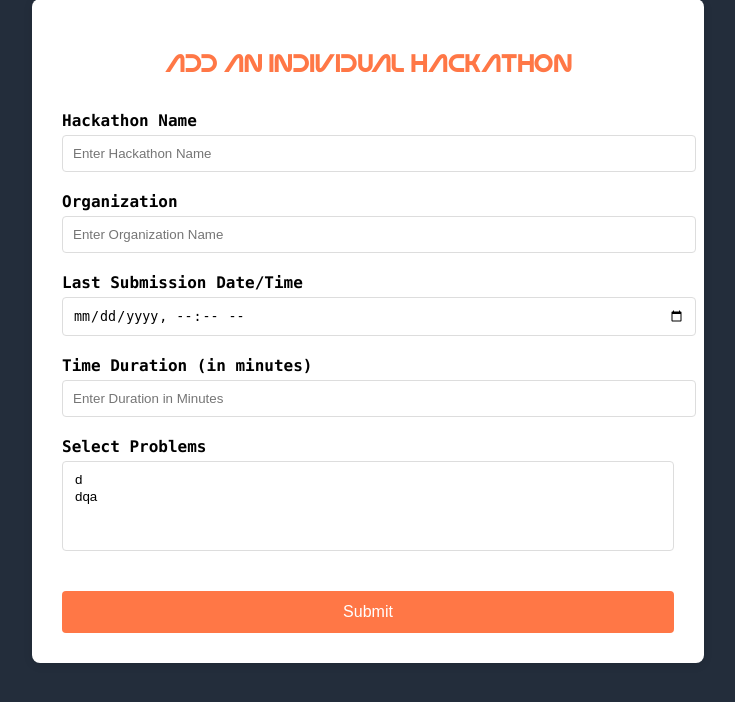
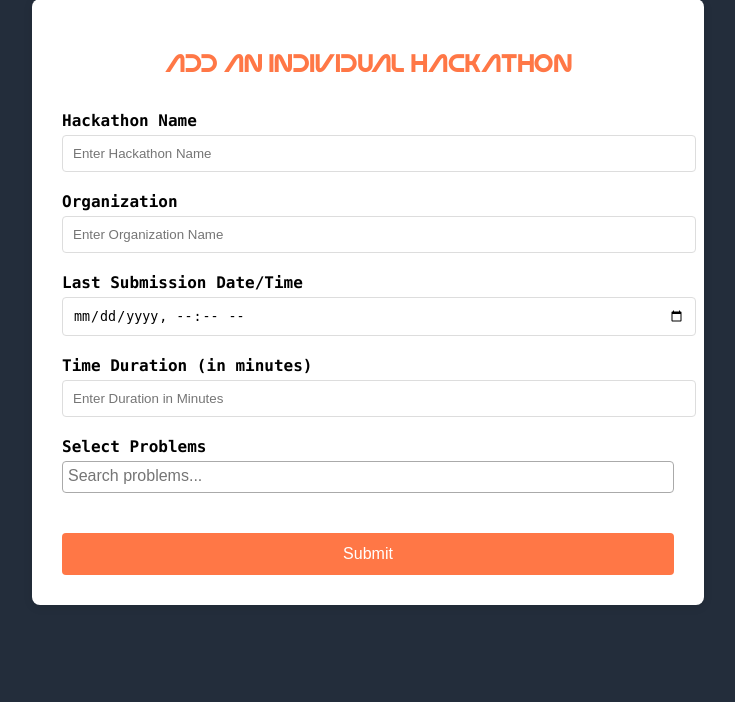
Before and after one commit to Shijin1111/HackersBridge, a Django app: page /host/create-individual-event/ in a window 1280 px wide. Shown: the part 29-731 px from the top of the page, without its empty margins (272-1007 px from the left). Run offline with Django 5.2, Linux system fonts and the light colour scheme; data comes from the database, SQL or seed files in the repository; both versions use the stored data as it was after the commit.

Commit message:
select2 for problems

```diff
--- a/host/forms.py
+++ b/host/forms.py
@@ -46,7 +46,7 @@
         queryset=Problem.objects.all(),
         widget=forms.SelectMultiple(attrs={"class": "form-control"}),  # Changed to SelectMultiple
         required=True,
-        label="Select Problems"
+        label="Search Problems"
     )
 
     class Meta:
--- a/templates/host/create_individual_event.html
+++ b/templates/host/create_individual_event.html
@@ -4,6 +4,15 @@
     <meta charset="UTF-8">
     <meta name="viewport" content="width=device-width, initial-scale=1.0">
     <title>Host Dashboard</title>
+    <!-- Select2 CSS -->
+    <link href="https://cdn.jsdelivr.net/npm/select2@4.0.13/dist/css/select2.min.css" rel="stylesheet" />
+
+    <!-- jQuery (Required for Select2) -->
+    <script src="https://code.jquery.com/jquery-3.6.0.min.js"></script>
+
+    <!-- Select2 JS -->
+    <script src="https://cdn.jsdelivr.net/npm/select2@4.0.13/dist/js/select2.min.js"></script>
+
     <style>
         @font-face {
             font-family: 'Moonwalk';
@@ -97,5 +106,14 @@
             <button type="submit" class="btn-signup">Submit</button>
         </form>
     </div>
+    <script>
+        $(document).ready(function() {
+            $("#id_problems").select2({
+                placeholder: "Search problems...",
+                allowClear: true,
+                width: "100%"
+            });
+        });
+    </script>
 </body>
 </html>
```
Also changed, not shown: db.sqlite3.
